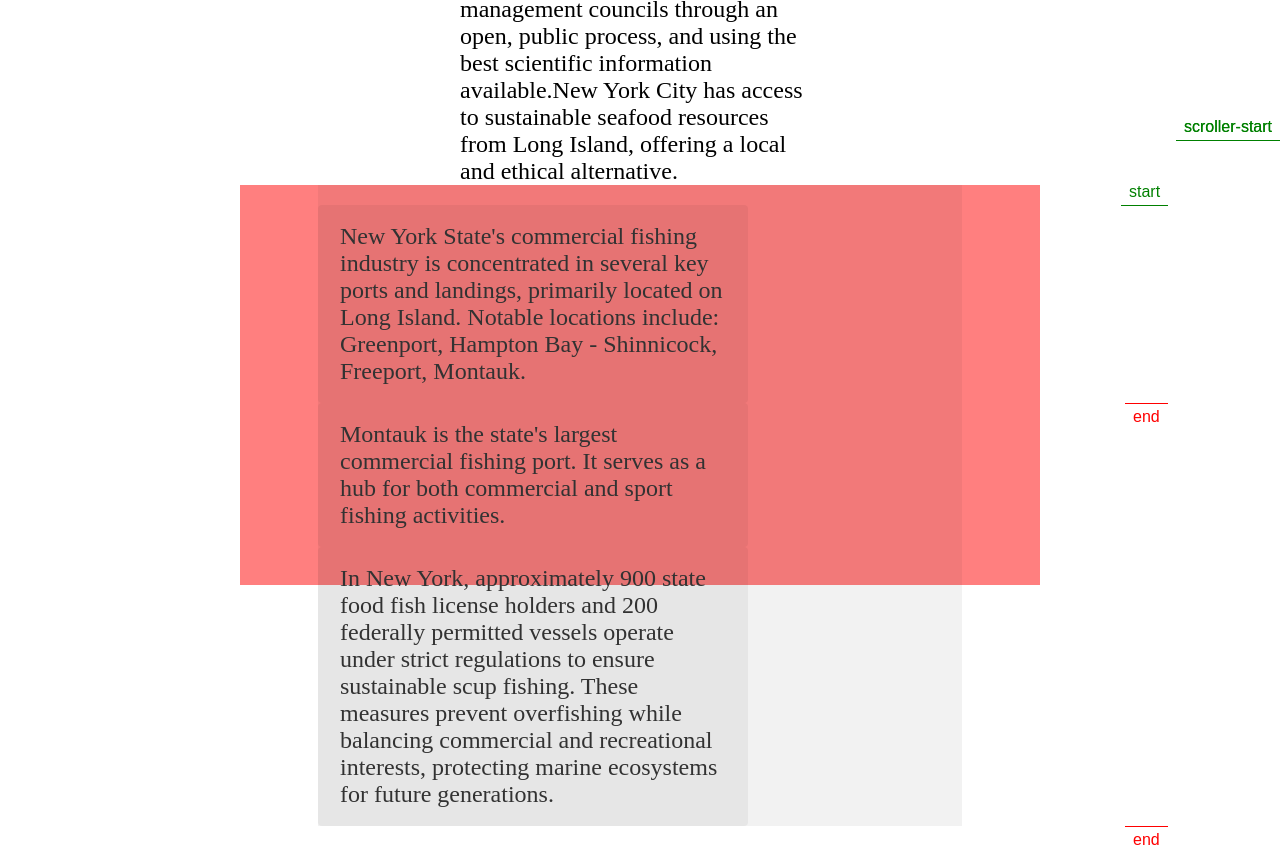
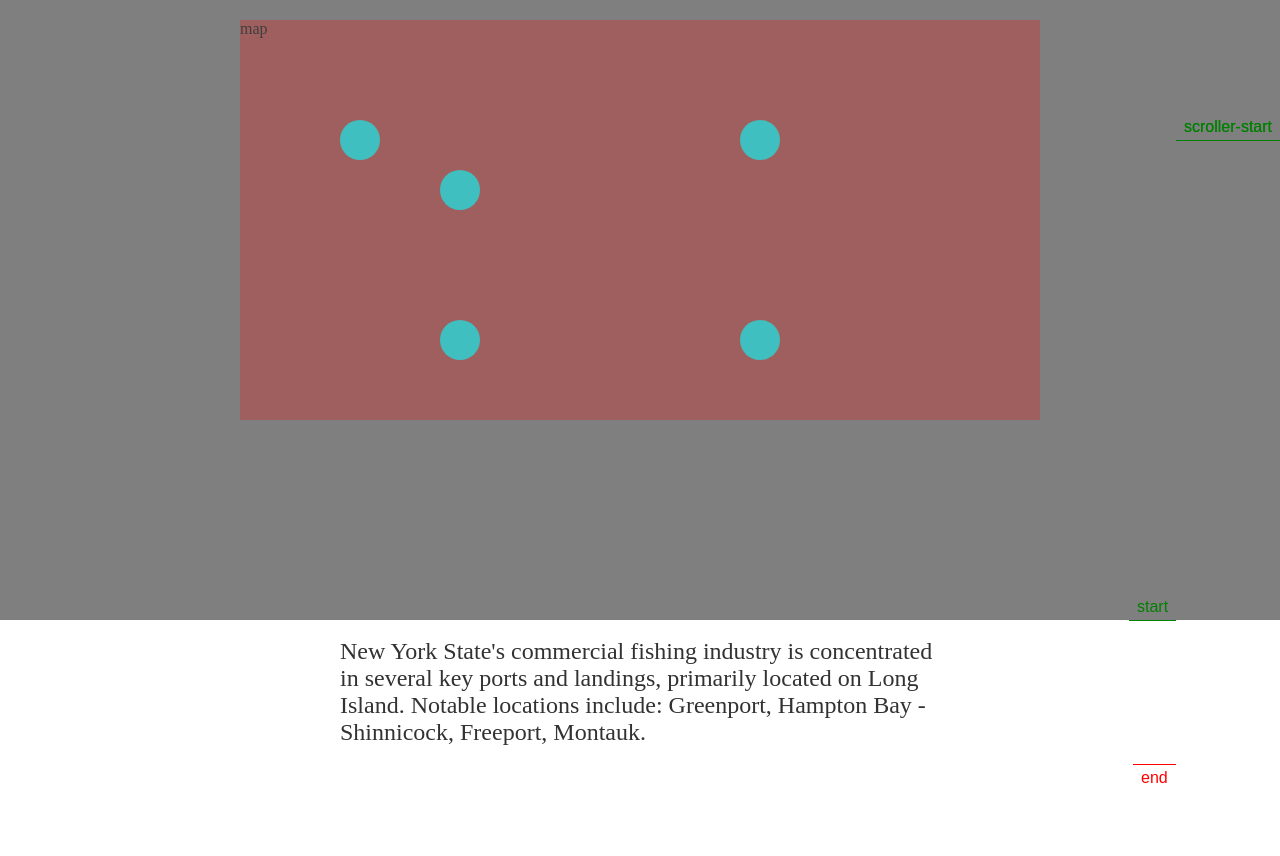
Before and after one commit to shuang0906/Local-Fish, a plain HTML site: page index.html in a window 1280 px wide. Shown: the part 660-1516 px from the top of the page. Drawn offline with nearby package versions, Linux system fonts and the light colour scheme.

Commit message:
point 1 draft complete

```diff
--- a/index.html
+++ b/index.html
@@ -15,34 +15,59 @@
     <section>
         <div class="text-container">
             <p>
-                In a city defined by its iconic food scene, New Yorkers often enjoy fresh seafood without a second thought about the journey it took to reach their plates. But behind each bite lies a complex network that connects the waters surrounding Long Island to the bustling fish markets of Manhattan and Brooklyn.
+                In a city defined by its iconic food scene, New Yorkers often enjoy fresh seafood without a second
+                thought about the journey it took to reach their plates. But behind each bite lies a complex network
+                that connects the waters surrounding Long Island to the bustling fish markets of Manhattan and Brooklyn.
                 <br>
-                Up to 80 percent of the fish and shellfish consumed in the United States is imported, much of it sourced through obscure international seafood conglomerates. These entities often procure fish from companies accused of illegal fishing practices and exploiting forced labor, as documented by the nonprofit Outlaw Ocean Project.
+                Up to 80 percent of the fish and shellfish consumed in the United States is imported, much of it sourced
+                through obscure international seafood conglomerates. These entities often procure fish from companies
+                accused of illegal fishing practices and exploiting forced labor, as documented by the nonprofit Outlaw
+                Ocean Project.
                 <br>
-                In contrast, US is a recognized global leader in sustainable seafood! US fisheries are conducted under science-based fishery management plans developed by regional fishery management councils through an open, public process, and using the best scientific information available.New York City has access to sustainable seafood resources from Long Island, offering a local and ethical alternative.
+                In contrast, US is a recognized global leader in sustainable seafood! US fisheries are conducted under
+                science-based fishery management plans developed by regional fishery management councils through an
+                open, public process, and using the best scientific information available.New York City has access to
+                sustainable seafood resources from Long Island, offering a local and ethical alternative.
             </p>
         </div>
     </section>
 
     <section>
-        <div class="map" id="map"></div>
+        <div class="map-container">
+            <div class="map">map
+                <div class="map-highlight" style="top:100px; left:100px"></div>
+                <div class="map-highlight" style="top:150px; left:200px"></div>
+                <div class="map-highlight" style="top:300px; left:200px"></div>
+                <div class="map-highlight" style="top:300px; left:500px"></div>
+                <div class="map-highlight montauk" style="top:100px; left:500px"></div>
+            </div>
+        </div>
         <div class="text-box-container">
-          <div class="text-box text01">
+            <div class="text-box text01" style="margin-top: 100vh; margin-bottom: 100vh;">
                 New York State's commercial fishing industry is concentrated in several key ports and landings,
-            primarily located on Long Island. Notable locations include: Greenport, Hampton Bay - Shinnicock, Freeport, Montauk.
+                primarily located on Long Island. Notable locations include: Greenport, Hampton Bay - Shinnicock,
+                Freeport, Montauk.
             </div>
-          <div class="text-box text02s">
+            <div class="text-box text02" style="margin-bottom: 100vh;">
                 Montauk is the state's largest commercial fishing port.
                 It serves as a hub for both commercial and sport fishing activities.
             </div>
-          <div class="text-box text03" id="text03">
-            In New York, approximately 900 state food fish license holders and 200 federally permitted vessels operate under strict regulations to ensure sustainable scup fishing.
-            These measures prevent overfishing while balancing commercial and recreational interests, protecting marine ecosystems for future generations.
+            <div class="text-box text03" style="margin-bottom: 50vh;">
+                In New York, approximately 900 state food fish license holders and 200 federally permitted vessels
+                operate under strict regulations to ensure sustainable scup fishing.
+                These measures prevent overfishing while balancing commercial and recreational interests, protecting
+                marine ecosystems for future generations.
             </div>
         </div>
     </section>
 
-
+    <section>
+        <div class="" style="width: 100px; height: 100px; background-color: blue;">
+            <p>
+                can we put some text here
+            </p>
+        </div>
+    </section>
 
 </body>
 
--- a/style.css
+++ b/style.css
@@ -5,52 +5,63 @@ section {
 
 body {
     min-height: 3000vh;
+    margin: 0;
 }
 
 section {
     position: relative;
     width: 100%;
-    padding: 0;
     display: flex;
     flex-direction: column;
     align-items: center;
     justify-content: flex-start;
 }
 
+.map-container{
+    position: absolute;
+    width: 100vw;
+    height: 100vh;
+    background-color: rgba(0, 0, 0, 0.5);;
+    display: flex;
+    flex-direction: column;
+    align-items: center;
+    justify-content: center;
+    z-index: 0;
+}
+
 .map {
     width: 800px;
     height: 400px;
     background-color: rgba(255, 0, 0, 0.5);;
+    opacity: 0.5;
+}
+
+.map-highlight{
+    position: absolute;
+    background-color: aqua;
+    width: 40px;
+    aspect-ratio: 1;
+    border-radius: 50%;
 }
 
 .text-box-container {
-    position: absolute;
-    top:0;
-    padding-top: 20px;
-    background-color: rgba(0, 0, 0, 0.05);
+    z-index: 1;
+
   }
 
 .text-container {
-    display: flex;
-    flex-direction: column;
-    align-items: center;
-    justify-content: flex-start;
-}
-
-.text-container p {
+    width: 60%;
+    max-width: 800px;
     margin: 0;
-    width: 60%;
-    max-width: 600px;
     font-size: 1.5em;
-    ;
 }
 
 .text-box {
-    width: 60%;
-    max-width: 600px;
+    width: 600px;
     font-size: 1.5em;
     color: #323232;
-    background-color: rgba(0, 0, 0, 0.05);
+    background-color: white;
     border-radius: 4px;
     padding: 18px 22px;
+
 }
```
Lines whose indentation alone changed are shown as unchanged.
